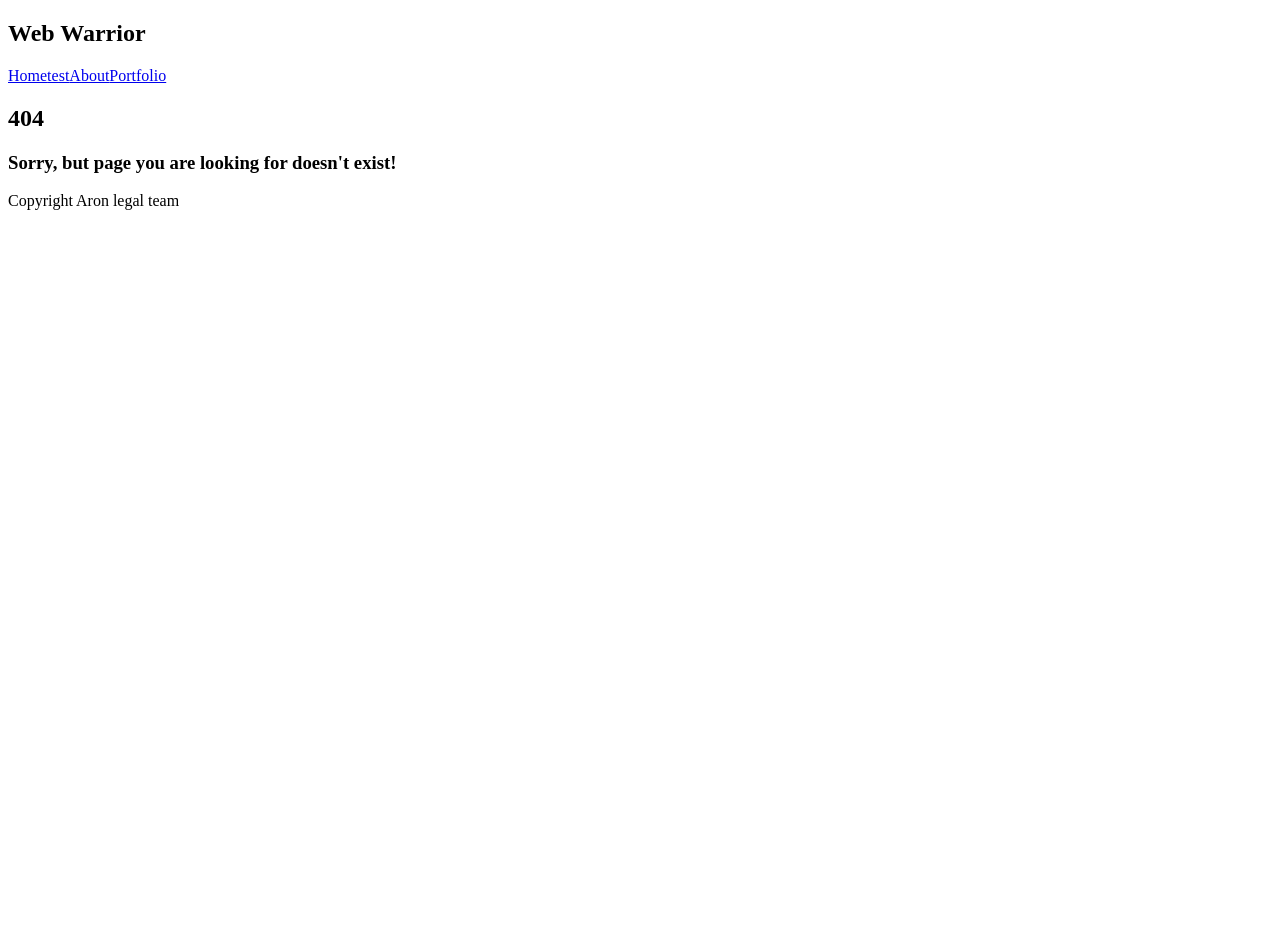
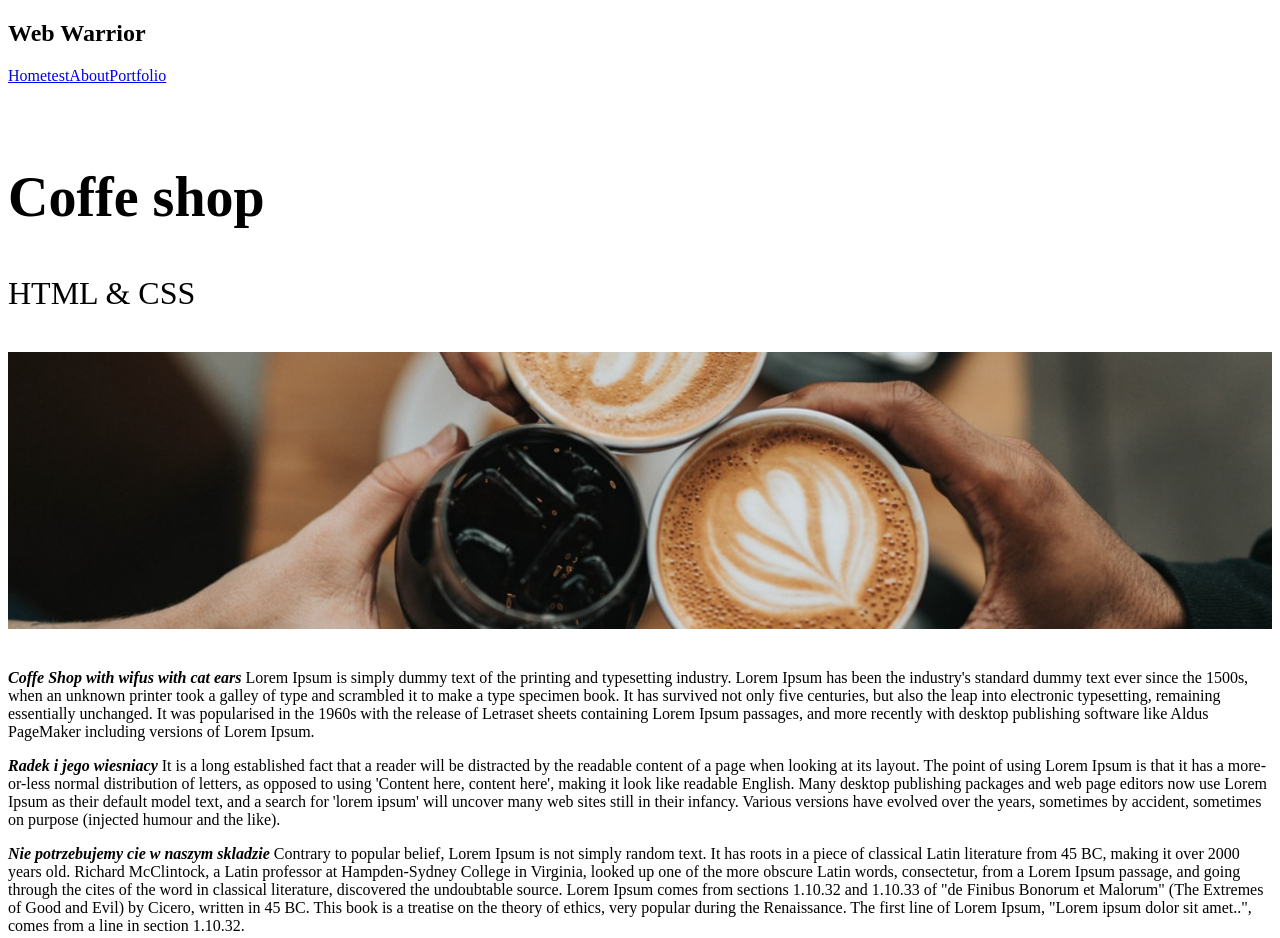
Before and after one commit to pypcio/web-warrior, a Gatsby site: page /notes/coffe_shop in a window 1280 px wide. Before the commit this address had no page. Shown: the top 938 px of the page. Before the commit the page ends 800 px from the top, so only its background shows below. Built offline with nearby package versions, Linux system fonts and the light colour scheme; Gatsby itself is replaced by a stand-in of ours.

Commit message:
version v3

```diff
--- /dev/null
+++ b/gatsby-node.js
@@ -0,0 +1,23 @@
+console.log("dzieje sie tu cos?");
+const path = require("path");
+exports.createPages = async ({ graphql, actions }) => {
+  const { data } = await graphql(`
+    query Projects {
+      allMarkdownRemark {
+        nodes {
+          frontmatter {
+            slug
+          }
+        }
+      }
+    }
+  `);
+  console.log("Co to jest", data.allMarkdownRemark.nodes);
+  data.allMarkdownRemark.nodes.forEach((node) => {
+    actions.createPage({
+      path: `/notes/${node.frontmatter.slug}/`,
+      component: path.resolve("./src/pages/templates/project-details.js"),
+      context: { slug: node.frontmatter.slug },
+    });
+  });
+};
--- a/src/pages/notes/coffe_shop.md
+++ b/src/pages/notes/coffe_shop.md
@@ -3,6 +3,8 @@ title: Coffe shop
 stack: HTML & CSS
 slug: coffe_shop
 date: 2023-02-01T09:28:01+00:00
+thumb: ../images/thumbs/car-engine.jpg
+featuredImg: ../images/featured/coffee-banner.png
 ---
 
 **_Coffe Shop with wifus with cat ears_** Lorem Ipsum is simply dummy text of the printing and typesetting industry. Lorem Ipsum has been the industry's standard dummy text ever since the 1500s, when an unknown printer took a galley of type and scrambled it to make a type specimen book. It has survived not only five centuries, but also the leap into electronic typesetting, remaining essentially unchanged. It was popularised in the 1960s with the release of Letraset sheets containing Lorem Ipsum passages, and more recently with desktop publishing software like Aldus PageMaker including versions of Lorem Ipsum.
--- a/src/pages/notes/rafisio_dream.md
+++ b/src/pages/notes/rafisio_dream.md
@@ -3,6 +3,8 @@ title: Rafi gej
 stack: HTML & CSS
 slug: rafisio_dream
 date: 2023-03-01T09:28:01+00:00
+thumb: ../images/thumbs/pizza.jpg
+featuredImg: ../images/featured/gaming-banner.png
 ---
 
 **_Coffe Shop with wifus with cat ears_** Lorem Ipsum is simply dummy text of the printing and typesetting industry. Lorem Ipsum has been the industry's standard dummy text ever since the 1500s, when an unknown printer took a galley of type and scrambled it to make a type specimen book. It has survived not only five centuries, but also the leap into electronic typesetting, remaining essentially unchanged. It was popularised in the 1960s with the release of Letraset sheets containing Lorem Ipsum passages, and more recently with desktop publishing software like Aldus PageMaker including versions of Lorem Ipsum.
--- a/src/pages/notes/samochodzik.md
+++ b/src/pages/notes/samochodzik.md
@@ -1,8 +1,10 @@
 ---
-title: samochodzik
+title: Zygzak maguin
 stack: JavaScript & Botstrap
-slug: zygzak_brum_brum
+slug: samochodzik
 date: 2023-04-01T09:28:01+00:00
+thumb: ../images/thumbs/riding-a-bike.jpg
+featuredImg: ../images/featured/skate-banner.png
 ---
 
 **_asdasdasdasds with cat ears_** Lorem Ipsum is simply dummy text of the printing and typesetting industry. Lorem Ipsum has been the industry's standard dummy text ever since the 1500s, when an unknown printer took a galley of type and scrambled it to make a type specimen book. It has survived not only five centuries, but also the leap into electronic typesetting, remaining essentially unchanged. It was popularised in the 1960s with the release of Letraset sheets containing Lorem Ipsum passages, and more recently with desktop publishing software like Aldus PageMaker including versions of Lorem Ipsum.
--- /dev/null
+++ b/src/pages/styles/project-details.module.css
@@ -0,0 +1,15 @@
+.details h2 {
+  font-size: 3.5em;
+  margin-top: 80px;
+}
+.details h3 {
+  font-size: 2em;
+  font-weight: 400;
+  margin-bottom: 40px;
+}
+.html {
+  margin-top: 40px;
+}
+.featured {
+  margin-bottom: 40px;
+}
--- /dev/null
+++ b/src/pages/templates/project-details.js
@@ -0,0 +1,48 @@
+import React from "react";
+import Layout from "../components/Layout";
+import { GatsbyImage, getImage } from "gatsby-plugin-image";
+import { graphql } from "gatsby";
+import * as styles from "../styles/project-details.module.css";
+export default function ProjectDetails({ data }) {
+  const project = data.markdownRemark;
+  console.log(project.html);
+  return (
+    <Layout>
+      <div className={styles.details}>
+        <h2>{project.frontmatter.title}</h2>
+        <h3>{project.frontmatter.stack}</h3>
+        <div className={styles.featured}>
+          <GatsbyImage
+            image={getImage(project.frontmatter.featuredImg.childImageSharp)}
+            alt={"opis"}
+          />
+        </div>
+        <div
+          className={styles.html}
+          dangerouslySetInnerHTML={{ __html: project.html }}
+        />
+      </div>
+    </Layout>
+  );
+}
+export const query = graphql`
+  query ProjectPage($slug: String) {
+    markdownRemark(frontmatter: { slug: { eq: $slug } }) {
+      html
+      frontmatter {
+        stack
+        title
+        featuredImg {
+          childImageSharp {
+            gatsbyImageData(
+              blurredOptions: { width: 100 }
+              placeholder: BLURRED
+              transformOptions: { cropFocus: CENTER }
+              formats: AUTO
+            )
+          }
+        }
+      }
+    }
+  }
+`;
```
Also changed, not shown: src/pages/projects/index.js (+26 -6 lines).
